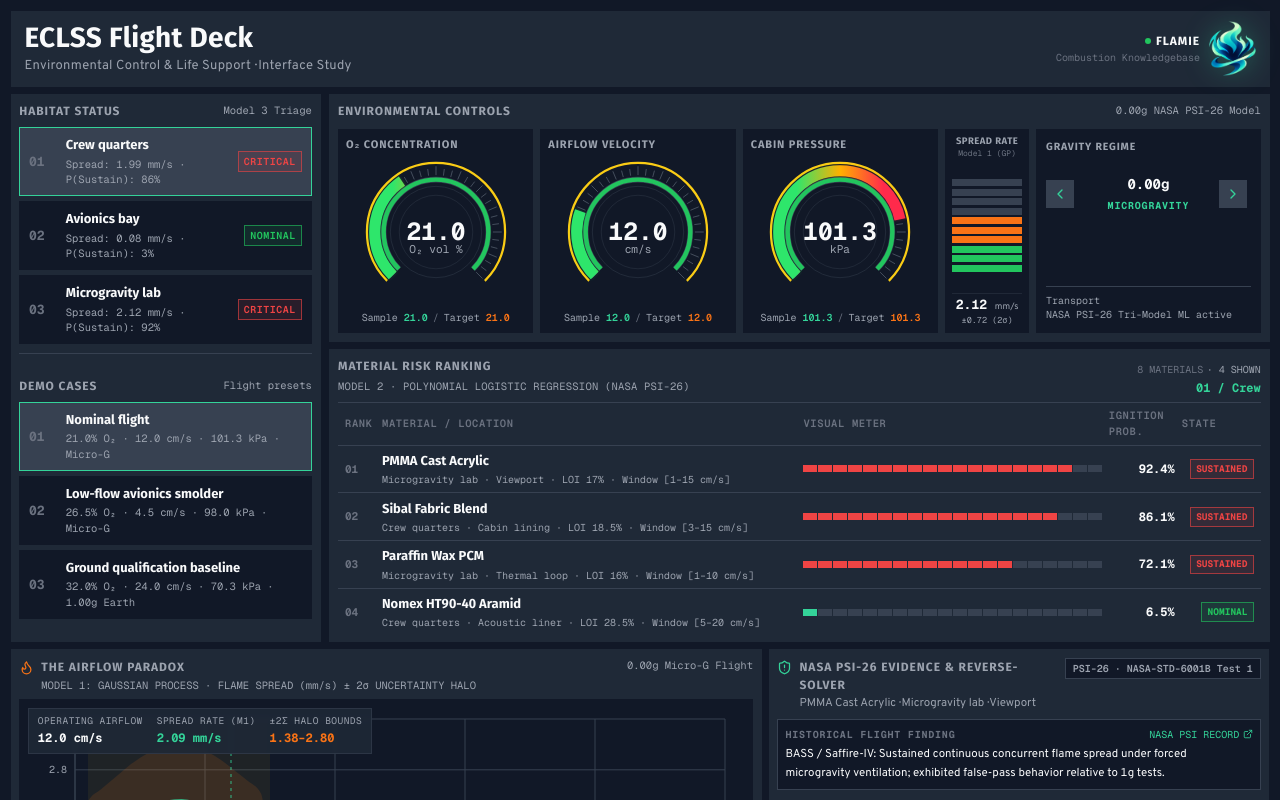
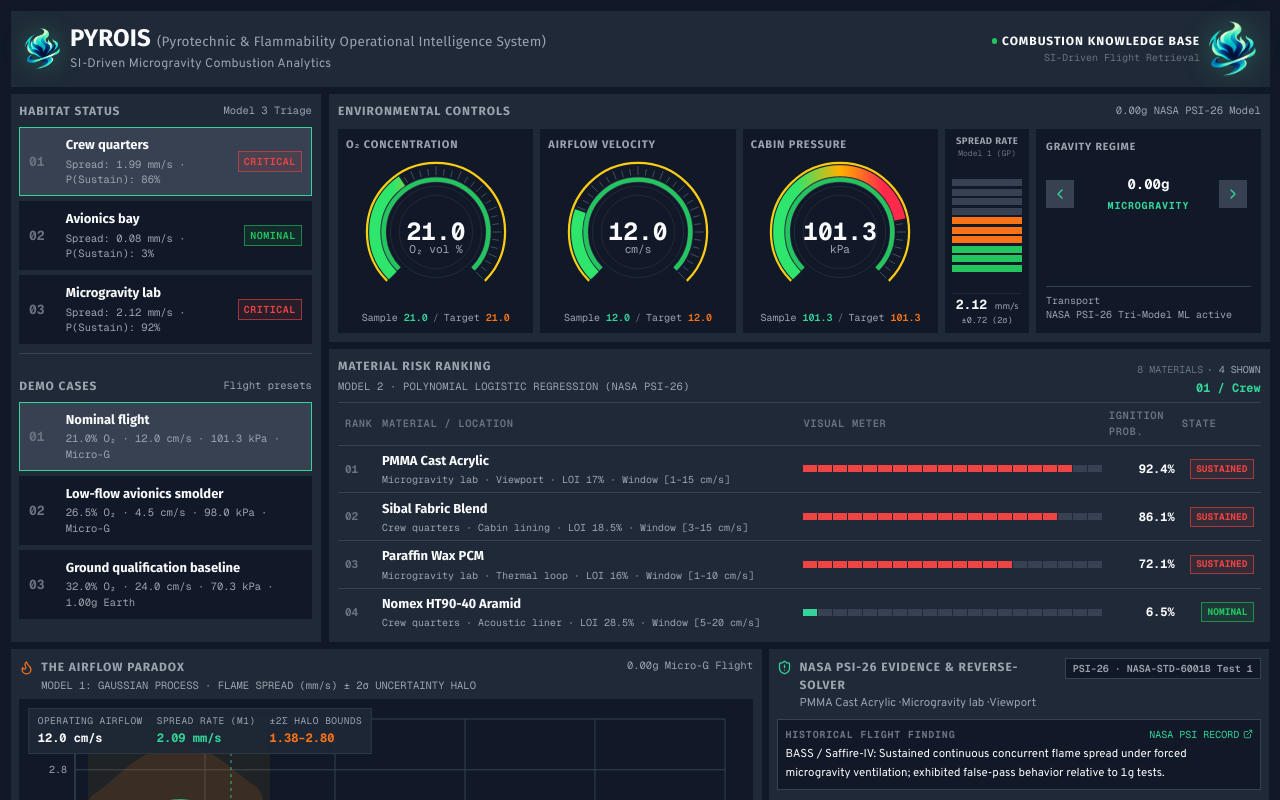
Before and after one commit to SkyTheGreat-MS/uliens-fire-safety-dashboard, a React (Vite) app: page / in a window 1280 px wide. Shown: the top 800 px of the page. Built offline with nearby package versions, Linux system fonts and the light colour scheme; no server answers.

Commit message:
feat: rename ECLSS to PYROIS and update related components for consistency

```diff
--- a/index.html
+++ b/index.html
@@ -4,8 +4,9 @@
     <meta charset="UTF-8" />
     <meta name="viewport" content="width=device-width, initial-scale=1.0" />
     <meta name="theme-color" content="#07090d" />
-    <meta name="description" content="Visual-only ECLSS Flight Deck dashboard prototype." />
-    <title>ECLSS Flight Deck</title>
+    <meta name="description" content="PYROIS: SI-Driven Microgravity Combustion Analytics and Flammability Operational Intelligence System." />
+    <title>PYROIS (Pyrotechnic &amp; Flammability Operational Intelligence System)</title>
+    <link rel="icon" type="image/png" href="/Ethereal%20Teal%20Spirit%20Flame.png" />
     <link rel="preconnect" href="https://fonts.googleapis.com" />
     <link rel="preconnect" href="https://fonts.gstatic.com" crossorigin />
     <link
--- a/src/components/Header.tsx
+++ b/src/components/Header.tsx
@@ -7,24 +7,34 @@ export function Header() {
 
   return (
     <header className="relative flex min-h-[76px] min-w-0 items-center justify-between gap-3 bg-surface px-3 py-2 sm:px-4 sm:py-2.5">
-      {/* Title & Subtitle Section */}
-      <div className="flex flex-col justify-center">
-        <h1 className="m-0 font-heading text-[24px] font-bold leading-tight tracking-[.01em] text-ink sm:text-[28px]">
-          ECLSS Flight Deck
-        </h1>
-        <p className="m-0 mt-0.5 font-sans text-[12px] font-normal tracking-[.02em] text-secondary sm:text-[13px]">
-          Environmental Control &amp; Life Support · Interface Study
-        </p>
+      {/* Title & Subtitle Section with PYROIS Logo */}
+      <div className="flex items-center gap-2.5 sm:gap-3">
+        <img
+          src={flameIcon}
+          alt="PYROIS Logo"
+          className="h-10 w-auto object-contain drop-shadow-[0_0_12px_rgba(52,211,153,0.35)] select-none sm:h-12"
+        />
+        <div className="flex flex-col justify-center">
+          <h1 className="m-0 font-heading text-[17px] font-bold leading-tight tracking-[.01em] text-ink sm:text-[22px] lg:text-[24px]">
+            <span>PYROIS</span>{' '}
+            <span className="text-[11.5px] font-normal text-secondary sm:text-[13.5px]">
+              (Pyrotechnic &amp; Flammability Operational Intelligence System)
+            </span>
+          </h1>
+          <p className="m-0 mt-0.5 font-sans text-[11.5px] font-normal tracking-[.02em] text-secondary sm:text-[12.5px]">
+            SI-Driven Microgravity Combustion Analytics
+          </p>
+        </div>
       </div>
 
-      {/* Standalone FLAMIE Agent Entry & Floater */}
+      {/* Standalone Combustion Knowledgebase Entry & Floater */}
       <div className="relative flex items-center gap-2.5">
         <div className="hidden sm:flex flex-col items-end text-right">
           <div className="flex items-center gap-1.5 font-heading text-[12px] font-bold uppercase tracking-[.08em] text-ink">
             <span className="size-1.5 rounded-full bg-success animate-pulse" />
-            <span>FLAMIE</span>
+            <span>COMBUSTION KNOWLEDGE BASE</span>
           </div>
-          <span className="font-mono text-[10px] text-muted">Combustion Knowledgebase</span>
+          <span className="font-mono text-[10px] text-muted">SI-Driven Flight Retrieval</span>
         </div>
 
         <button
@@ -32,12 +42,12 @@ export function Header() {
           onClick={() => setIsChatOpen((prev) => !prev)}
           aria-expanded={isChatOpen}
           aria-haspopup="dialog"
-          aria-label="Toggle FLAMIE"
+          aria-label="Toggle Combustion Knowledgebase"
           className="group relative flex cursor-pointer items-center justify-center border-0 bg-transparent p-0 outline-none transition-transform hover:scale-110 active:scale-95 focus-visible:outline-none focus-visible:ring-2 focus-visible:ring-primary/60"
         >
           <img
             src={flameIcon}
-            alt="FLAMIE"
+            alt="Combustion Knowledgebase"
             className="h-14 w-auto object-contain transition-transform duration-150 select-none sm:h-16 drop-shadow-[0_0_14px_rgba(52,211,153,0.35)]"
           />
         </button>
--- a/src/components/RagChatFloater.tsx
+++ b/src/components/RagChatFloater.tsx
@@ -126,7 +126,7 @@ export function RagChatFloater({ isOpen, onClose, onSendQuery }: RagChatFloaterP
       ref={popoverRef}
       role="dialog"
       aria-modal="false"
-      aria-label="FLAMIE Flight Science Assistant"
+      aria-label="Combustion Knowledgebase"
       className="absolute right-0 top-[calc(100%+8px)] z-50 flex w-[540px] max-w-[calc(100vw-24px)] flex-col border border-line bg-surface p-3 shadow-2xl animate-[drawer-enter_120ms_linear] motion-reduce:animate-none"
     >
       {/* 1. Header: Matches Section Head & Design System Typography */}
@@ -134,13 +134,13 @@ export function RagChatFloater({ isOpen, onClose, onSendQuery }: RagChatFloaterP
         <div className="flex items-center gap-2.5">
           <img
             src={flameIcon}
-            alt="FLAMIE Icon"
+            alt="Combustion Knowledgebase Icon"
             className="size-8 object-contain drop-shadow-[0_0_10px_rgba(52,211,153,0.35)]"
           />
           <div className="flex flex-col">
             <div className="flex items-center gap-2">
               <span className="font-heading text-[12px] font-bold uppercase tracking-[.08em] text-ink">
-                FLAMIE
+                COMBUSTION KNOWLEDGE BASE
               </span>
               <span className="flex items-center gap-1 border border-success/60 bg-success/15 px-1.5 py-0.5 font-mono text-[10px] font-semibold uppercase tracking-wider text-success">
                 <span className="size-1.5 rounded-full bg-success animate-pulse" />
@@ -148,7 +148,7 @@ export function RagChatFloater({ isOpen, onClose, onSendQuery }: RagChatFloaterP
               </span>
             </div>
             <p className="m-0 font-sans text-[11px] font-normal text-secondary">
-              Combustion Knowledgebase
+              SI-Driven Microgravity Telemetry &amp; Flight Logs
             </p>
           </div>
         </div>
@@ -302,20 +302,17 @@ export function RagChatFloater({ isOpen, onClose, onSendQuery }: RagChatFloaterP
           <div className="flex h-full min-h-[150px] flex-col justify-between py-0.5">
             <div>
               <div className="flex items-center justify-between">
-                <span className="font-heading text-[12px] font-bold uppercase tracking-[.08em] text-ink">
-                  FLAMIE
-                </span>
-                <span className="font-mono text-[10px] text-muted">COMBUSTION KNOWLEDGEBASE</span>
+
               </div>
               <p className="m-0 mt-1 font-sans text-[11px] leading-relaxed text-secondary">
-                Combustion Knowledgebase grounded in verified NASA flight experiment research (BASS, Saffire, FLEX, NASA-STD-6001B).
+                Combustion Knowledge Base grounded in verified NASA flight experiment research (BASS, Saffire, FLEX, NASA-STD-6001B).
               </p>
             </div>
 
             {/* Suggested Flight Inquiries */}
             <div className="mt-2.5">
               <div className="mb-1.5 flex items-center gap-1 font-mono text-[10px] font-bold uppercase tracking-wider text-muted">
-                <Sparkles className="size-2.5 text-primary" />
+
                 <span>Suggested Flight Inquiries</span>
               </div>
               <div className="grid gap-1">
@@ -358,7 +355,7 @@ export function RagChatFloater({ isOpen, onClose, onSendQuery }: RagChatFloaterP
 
       {/* 4. Footer Metadata */}
       <div className="mt-2 flex items-center justify-between border-t border-line/60 pt-1.5 font-mono text-[10px] text-muted">
-        <span>FLAMIE · Combustion Knowledgebase</span>
+        <span>Combustion Knowledgebase · SI-Driven Flight Telemetry</span>
         <span>Esc to close</span>
       </div>
     </div>
--- a/src/services/nasaFlightCorpus.ts
+++ b/src/services/nasaFlightCorpus.ts
@@ -372,7 +372,7 @@ const DOMAIN_ANCHORS = [
 ];
 
 export const REJECTION_MESSAGE =
-  'No grounded flight science resources found for this inquiry in the 8 NASA reference PDFs. The FLAMIE retrieval corpus is strictly restricted to verified microgravity combustion data from BASS, Saffire, and FLEX flight experiments.';
+  'No grounded flight science resources found for this inquiry in the 8 NASA reference PDFs. The Combustion Knowledgebase retrieval corpus is strictly restricted to verified microgravity combustion data from BASS, Saffire, and FLEX flight experiments.';
 
 export const DEFAULT_FALLBACK_PROMPTS = [
   'What is the airflow paradox in microgravity?',
```
Also changed, not shown: 1 other file (tests, documents, lock files or other folders).
